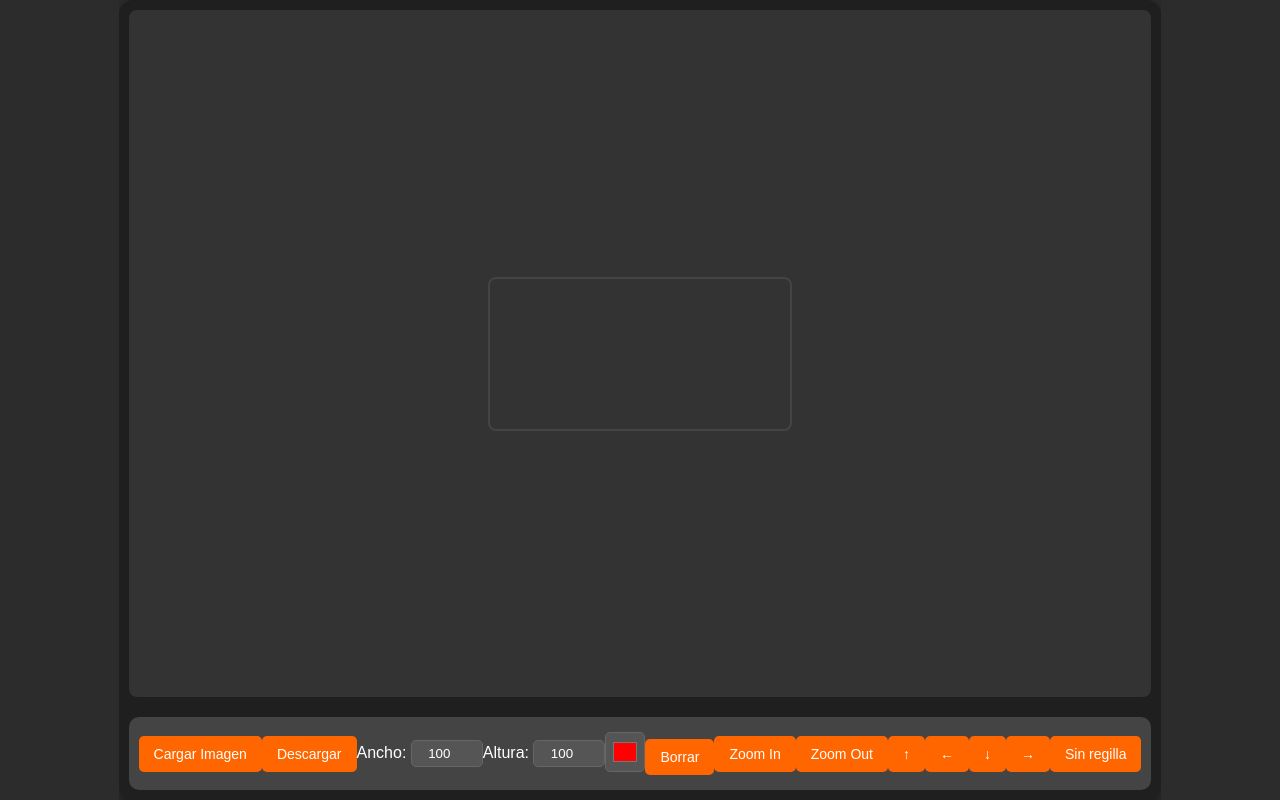
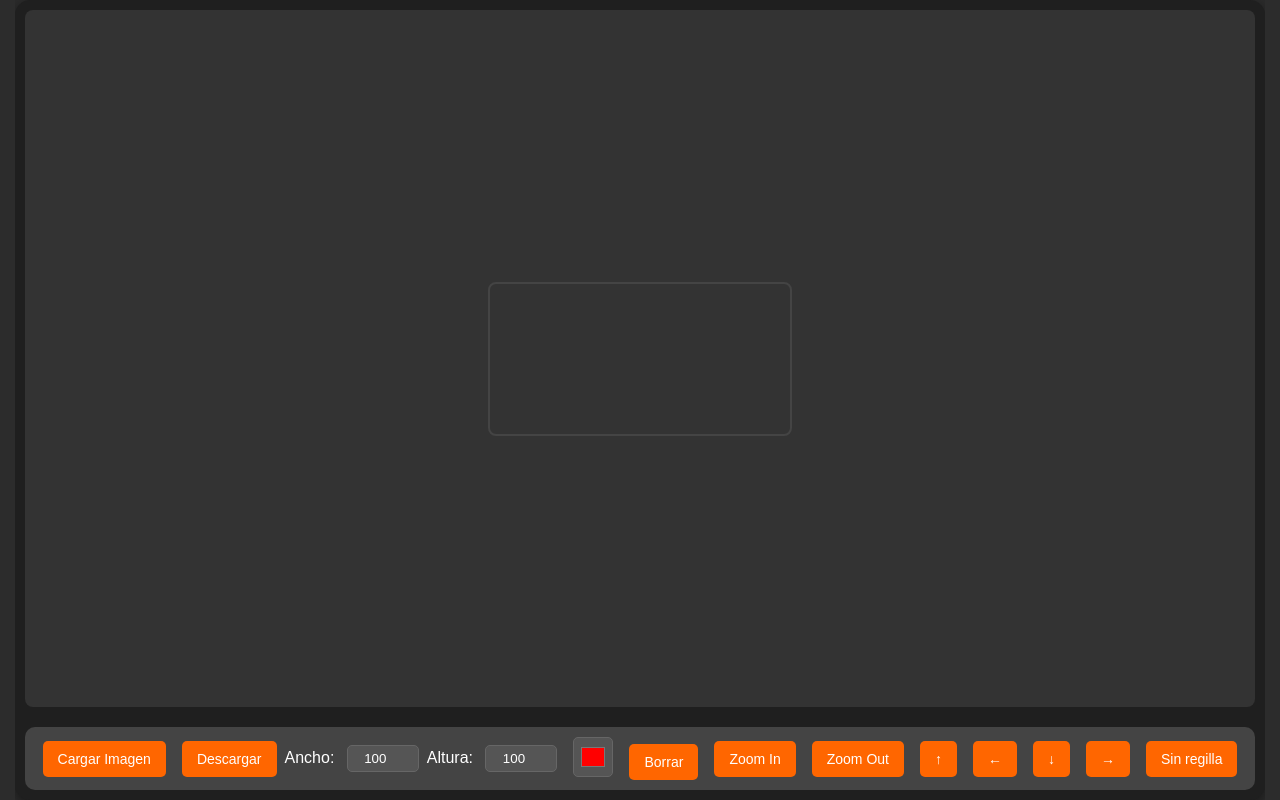
Before and after one commit to Pablog44/artepixelador, a React (Create React App) app: page /artepixelador/rejilla in a window 1280 px wide. Built offline with nearby package versions, Linux system fonts and the light colour scheme.

Commit message:
margen
-margen entre botones

```diff
--- a/src/components/Controls.js
+++ b/src/components/Controls.js
@@ -68,6 +68,7 @@ function Controls({ page }) {
         }
     };
 
+    const buttonStyle = { margin: '0 8px' };
     return (
         <div className="controls-container">
             <div className="pixelated-image-wrapper">
@@ -76,7 +77,7 @@ function Controls({ page }) {
             <div className="controls">
                 <div className="controls-group">
                     <input type="file" id="image-upload" onChange={handleFileChange} style={{ display: 'none' }} />
-                    <label htmlFor="image-upload" className="button">Cargar Imagen</label>
+                    <label htmlFor="image-upload" className="button" style={buttonStyle}>Cargar Imagen</label>
                     <button className="button" onClick={() => {
                         const canvas = document.getElementById('output-canvas');
                         const dataUrl = canvas.toDataURL('image/png', 1.0);  // Exporta a la máxima calidad
@@ -84,7 +85,7 @@ function Controls({ page }) {
                         a.href = dataUrl;
                         a.download = 'pixelated-image.png';
                         a.click();
-                    }}>Descargar</button>
+                    }} style={buttonStyle}>Descargar</button>
                 </div>
                 <div className="controls-group">
                     <label>Ancho: </label>
@@ -95,6 +96,7 @@ function Controls({ page }) {
                         value={pixelWidth}
                         onChange={(e) => setPixelWidth(e.target.value)}
                         className="input-number"
+                        style={buttonStyle}
                     />
                     <label>Altura: </label>
                     <input
@@ -104,6 +106,7 @@ function Controls({ page }) {
                         value={pixelHeight}
                         onChange={(e) => setPixelHeight(e.target.value)}
                         className="input-number"
+                        style={buttonStyle}
                     />
                 </div>
                 <div className="controls-group">
@@ -112,24 +115,25 @@ function Controls({ page }) {
                         value={selectedColor}
                         onChange={(e) => setSelectedColor(e.target.value)}
                         className="color-picker"
+                        style={buttonStyle}
                     />
-                    <button onClick={() => setSelectedColor('transparent')} className="button">Borrar</button>
+                    <button onClick={() => setSelectedColor('transparent')} className="button" style={buttonStyle}>Borrar</button>
                 </div>
                 <div className="controls-group">
-                    <button onClick={handleZoomIn} className="button">Zoom In</button>
-                    <button onClick={handleZoomOut} className="button">Zoom Out</button>
+                    <button onClick={handleZoomIn} className="button" style={buttonStyle}>Zoom In</button>
+                    <button onClick={handleZoomOut} className="button" style={buttonStyle}>Zoom Out</button>
                 </div>
                 <div className="move-controls">
-                    <button onClick={() => handleMove('up')} className="button">↑</button>
-                    <button onClick={() => handleMove('left')} className="button">←</button>
-                    <button onClick={() => handleMove('down')} className="button">↓</button>
-                    <button onClick={() => handleMove('right')} className="button">→</button>
+                    <button onClick={() => handleMove('up')} className="button" style={buttonStyle}>↑</button>
+                    <button onClick={() => handleMove('left')} className="button" style={buttonStyle}>←</button>
+                    <button onClick={() => handleMove('down')} className="button" style={buttonStyle}>↓</button>
+                    <button onClick={() => handleMove('right')} className="button" style={buttonStyle}>→</button>
                 </div>
                 <div className="controls-group">
                     {page === 'rejilla' ? (
-                        <Link to="/" className="button">Sin regilla</Link>
+                        <Link to="/" className="button" style={buttonStyle}>Sin regilla</Link>
                     ) : (
-                        <Link to="/rejilla" className="button">Rejilla</Link>
+                        <Link to="/rejilla" className="button" style={buttonStyle}>Rejilla</Link>
                     )}
                 </div>
             </div>
```
